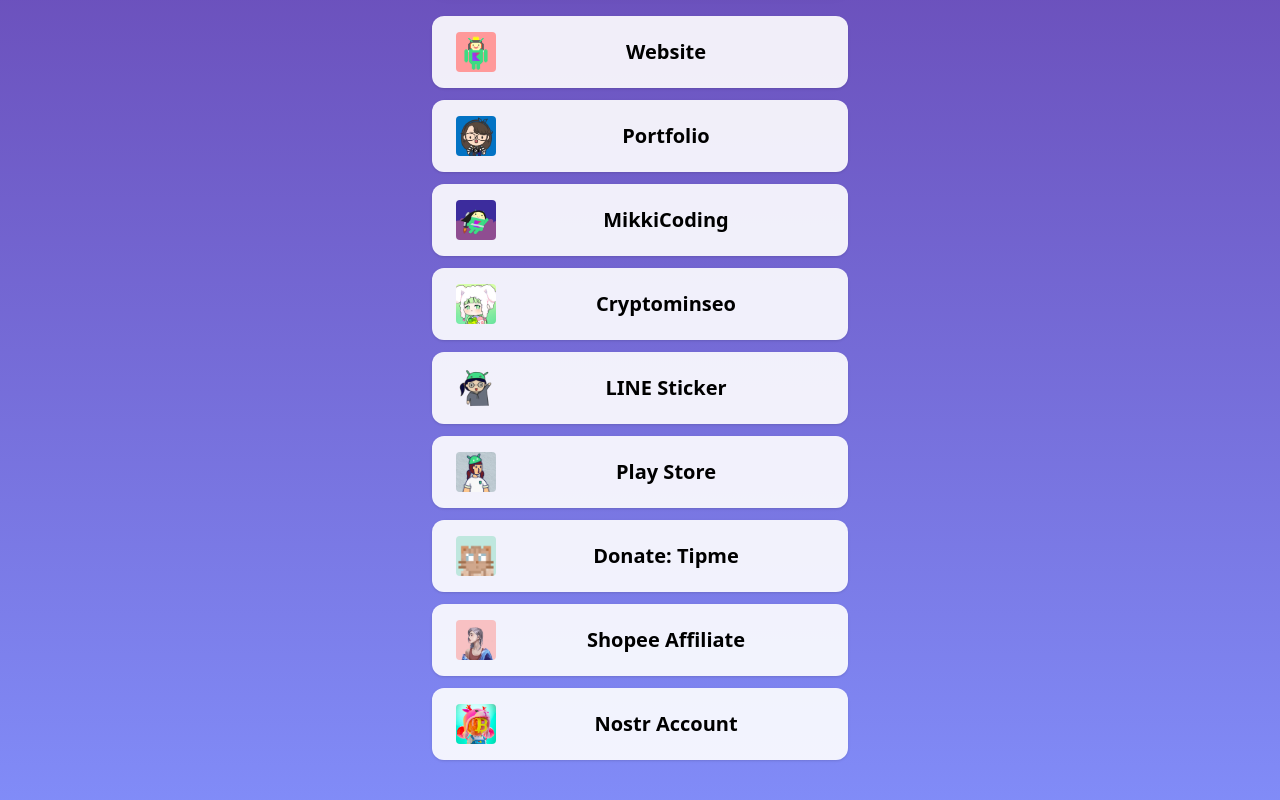
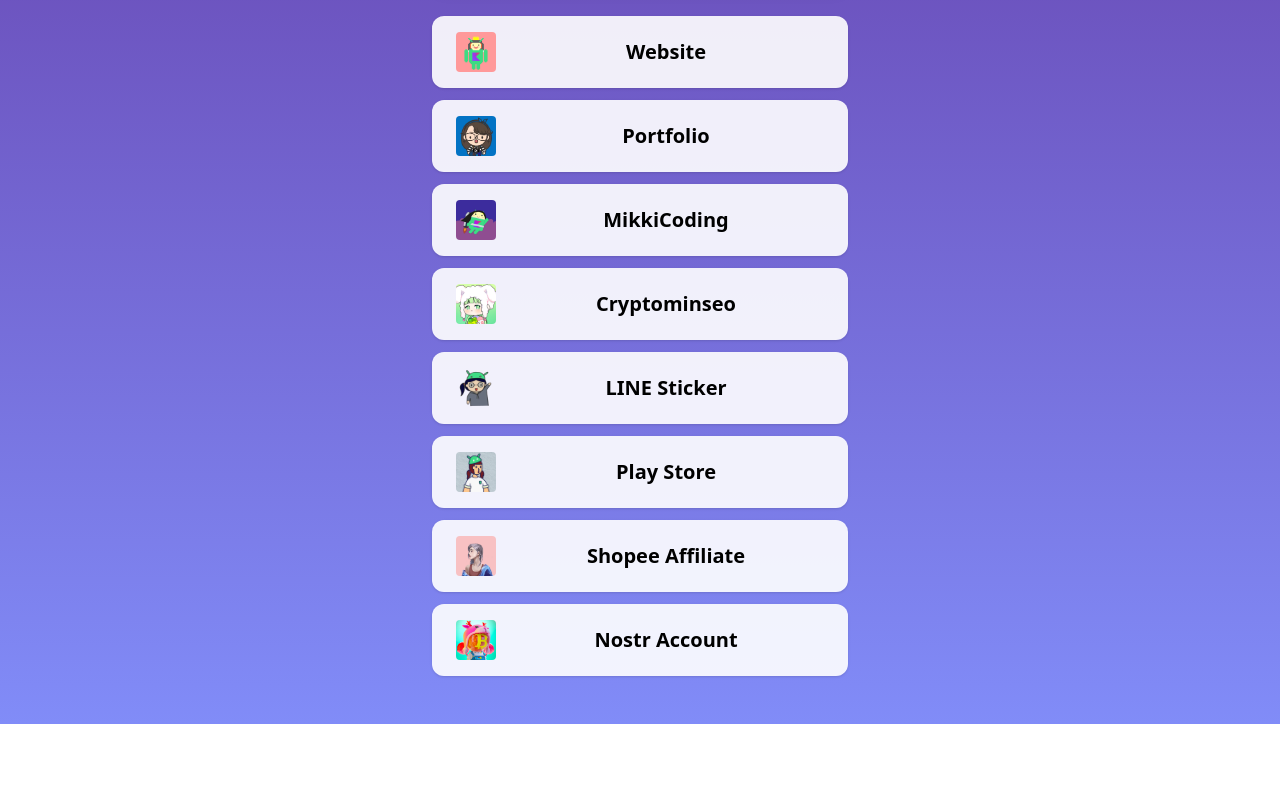
Before and after one commit to mikkipastel/biolink, a plain HTML site: page index.html in a window 1280 px wide. Shown: the part 746-1546 px from the top of the page. After the commit the page ends 1470 px from the top, so only its background shows below. Drawn offline with nearby package versions, Linux system fonts and the light colour scheme.

Commit message:
remove tipme

```diff
--- a/index.html
+++ b/index.html
@@ -66,10 +66,6 @@
             <img src="img/play-store.webp" class="w-10 h-10 rounded mr-3" alt="Play Store" />
             <span class="flex-1 text-center text-xl">Play Store</span>
           </a>
-          <a href="https://tipme.in.th/mikkipastel" class="flex flex-row items-center justify-center bg-white/90 hover:bg-purple-200 text-black font-semibold py-4 px-6 rounded-xl shadow transition">
-            <img src="img/donate.webp" class="w-10 h-10 rounded mr-3" alt="Donate: Tipme" />
-            <span class="flex-1 text-center text-xl">Donate: Tipme</span>
-          </a>
           <a href="https://collshp.com/mikkipastel" class="flex flex-row items-center justify-center bg-white/90 hover:bg-purple-200 text-black font-semibold py-4 px-6 rounded-xl shadow transition">
             <img src="img/3468-wtg.webp" class="w-10 h-10 rounded mr-3" alt="Shopee Affiliate" />
             <span class="flex-1 text-center text-xl">Shopee Affiliate</span>
```
